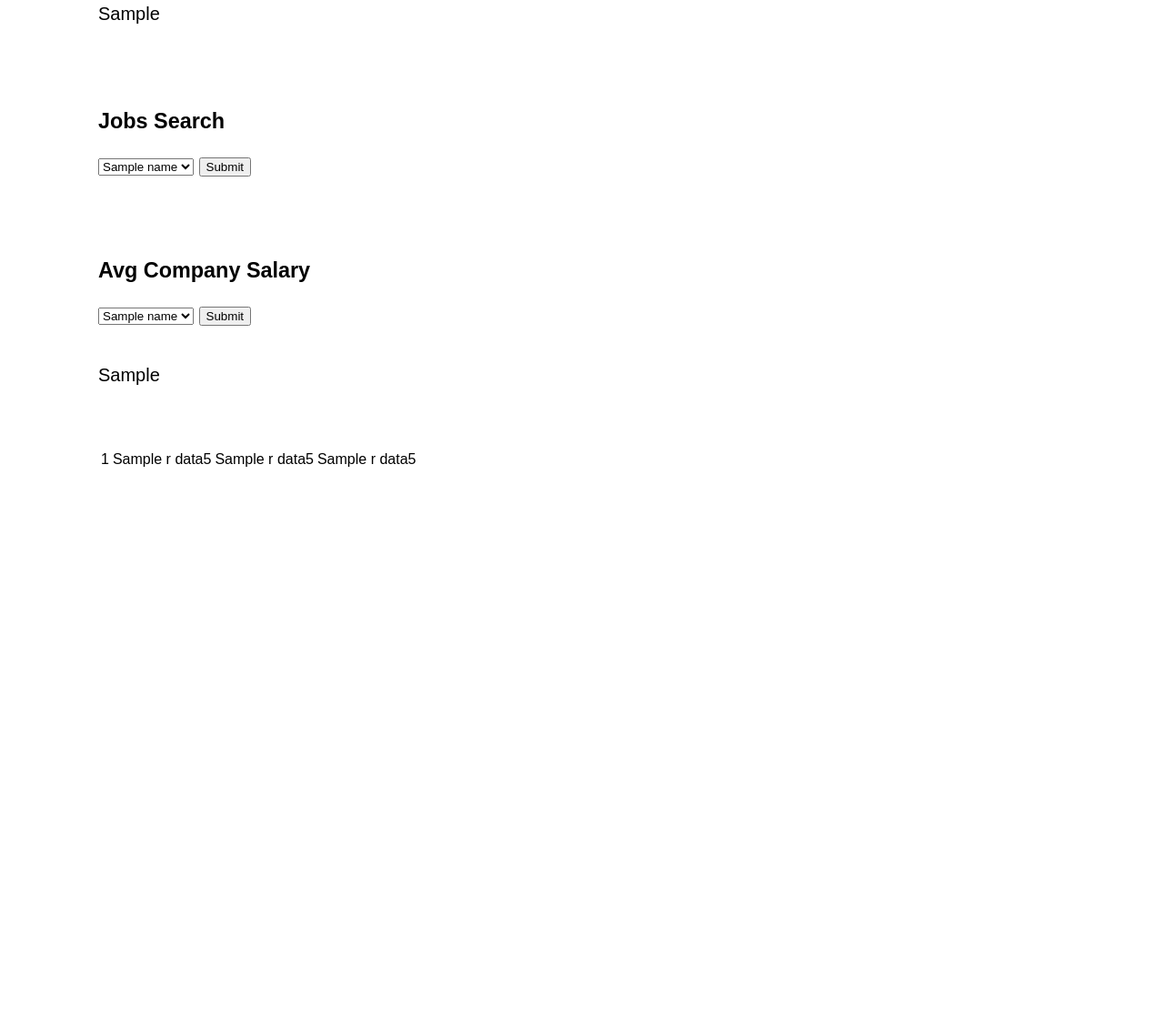
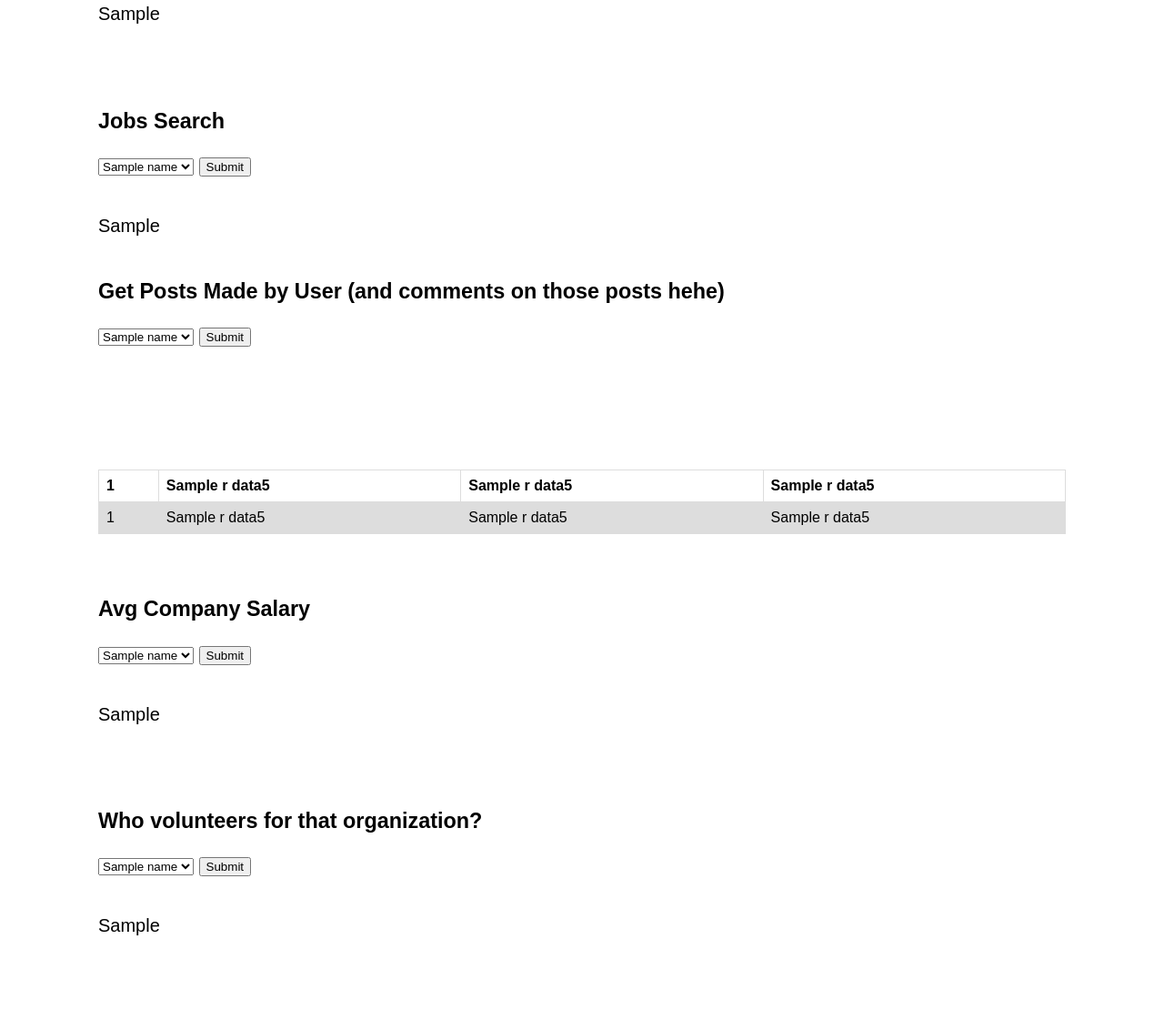
Before and after one commit to scottsoif/LinkedIn-Remix-W4111-proj1, a Flask app: template templates/index.html in a window 1280 px wide. Shown: the part 616-1726 px from the top of the page at 91% size. Before the commit the page ends 1129 px from the top, so only its background shows below. Run offline with Flask 2, Linux system fonts and the light colour scheme; the template is opened without the code that fills it: most values are stand-ins (such as "Sample title", 1, 10 or a date in 2020); parts of the project's set-up code (start-up, migrations or seed data) failed here and were passed over.

Commit message:
fixed table

```diff
--- a/server.py
+++ b/server.py
@@ -251,7 +251,7 @@ def getPosts():
     Where p.author_id = l1.id and l1.id = {} and p.post_id = c.post_id and c.author_id = l2.id
     '''.format(id)
     )
-    posts.append(("Author","Post", "Commentor" , "Content"))
+    posts.append(("Author","Post", "Commenter" , "Comment"))
     for result in cursor:
         print(result)
         posts.append(result)
--- a/templates/index.html
+++ b/templates/index.html
@@ -21,6 +21,22 @@
   font-size: 20px;
   margin: 4px 2px;
   cursor: pointer;
+}
+
+table {
+  font-family: arial, sans-serif;
+  border-collapse: collapse;
+  width: 100%;
+}
+
+td, th {
+  border: 1px solid #dddddd;
+  text-align: left;
+  padding: 8px;
+}
+
+tr:nth-child(even) {
+  background-color: #dddddd;
 }
   </style>
 
@@ -82,10 +98,54 @@
   <select name="job_id">
     {% for name in data3 %}
     <option value={{name[0]}}>{{name[1]}}</option>
+    </form>
     {% endfor %}
   </select>
   <input type="submit" value="Submit">
 </form>
+<div>
+    {% for n in rData3 %}
+    <div>{{n}}</div>
+<!-- <div align="right">
+<form method="POST" action="/apply">
+<button name="subject" type="submit">Apply</button>
+</form>
+<div> -->
+    {% endfor %}
+  </div>
+
+<h3>Get Posts Made by User (and comments on those posts hehe)</h3>
+<form method="POST" action="/getPosts">
+  <select name="user_id">
+    {% for name in data5 %}
+    <option value={{name[0]}}>{{name[1]}}</option>
+    {% endfor %}
+  </select>
+  <input type="submit" value="Submit">
+</form>
+
+<table>
+    <div>
+    {% for n in rData5[:1] %}
+    <tr>
+    <th>{{rData5[0][0]}}</th>
+    <th>{{rData5[0][1]}}</th>
+    <th>{{rData5[0][2]}}</th>
+    <th>{{rData5[0][3]}}</th>
+   </tr>
+   {% endfor %}
+  </div>
+  <div>
+    {% for n in rData5[1:] %}
+  <tr>
+    <td>{{n[0]}}</td>
+    <td>{{n[1]}}</td>
+    <td>{{n[2]}}</td>
+    <td>{{n[3]}}</td>
+  </tr>
+      {% endfor %}
+  </div>
+</table>
 
 
 <br><br>
@@ -104,20 +164,22 @@
     {% endfor %}
   </div>
 
+<br><br>
+<h3>Who volunteers for that organization?</h3>
+<form method="POST" action="/getVols">
+  <select name="organization_id">
+    {% for name in data6 %}
+    <option value={{name[0]}}>{{name[1]}}</option>
+    {% endfor %}
+  </select>
+  <input type="submit" value="Submit">
+</form>
 
-
-<table>
-  <div>
-    {% for n in rData5 %}
-  <tr>
-    <td>{{n[0]}}</td>
-    <td>{{n[1]}}</td>
-    <td>{{n[2]}}</td>
-    <td>{{n[3]}}</td>
-  </tr>
-      {% endfor %}
+<div>
+    {% for n in rData6 %}
+    <div>{{n}}</div>
+    {% endfor %}
   </div>
-</table>
 
 
 </body>
```
